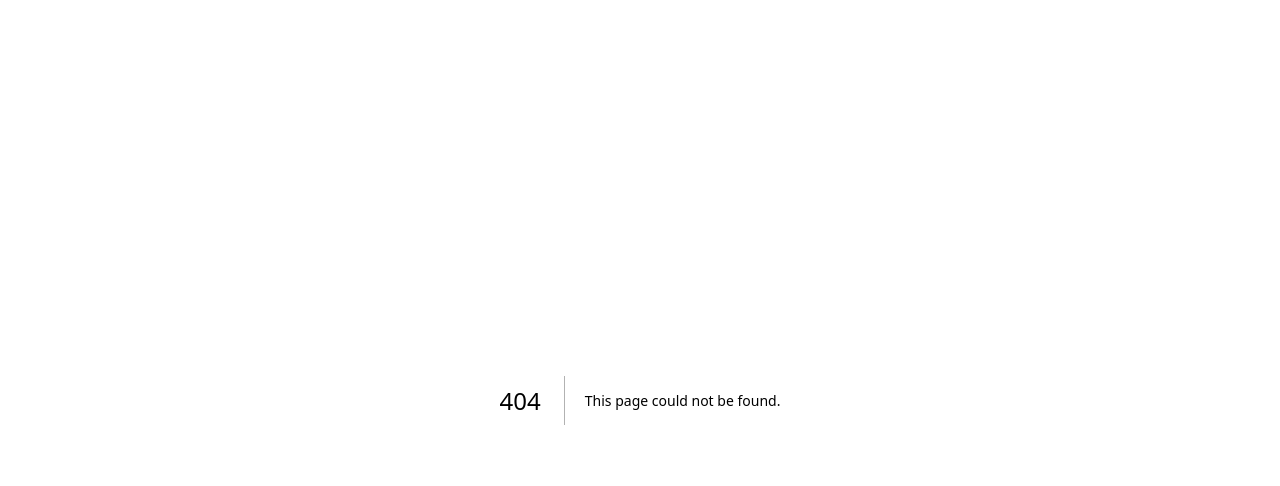
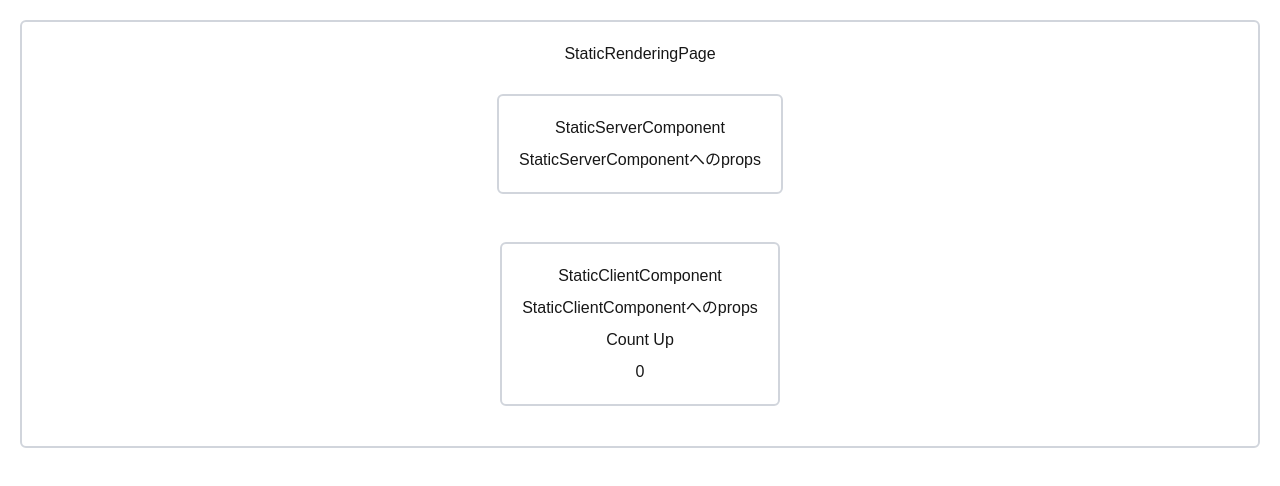
Before and after one commit to cozy-666/Next.js_stuydy, a Next.js app in the folder test-nextjs/: page /practice/static-rendering in a window 1280 px wide. Before the commit this address had no page. Shown: the top 486 px of the page. Built offline with nearby package versions, Linux system fonts and the light colour scheme.

Commit message:
Static-rendering作成し、生成されたファイル確認

```diff
--- /dev/null
+++ b/test-nextjs/app/practice/static-rendering/page.tsx
@@ -0,0 +1,15 @@
+import React from 'react'
+import Box from '@/components/Box';
+import StaticServerComponent from '@/components/StaticServerComponent';
+import StaticClientComponent from '@/components/StaticClientComponent';
+
+const StaticRenderingPage = () => {
+  return (
+    <Box>
+      <h1>StaticRenderingPage</h1>
+      <StaticServerComponent text="StaticServerComponentへのprops"/>
+      <StaticClientComponent text="StaticClientComponentへのprops"/>
+    </Box>
+  )
+}
+export default StaticRenderingPage;
--- a/test-nextjs/components/StaticClientComponent.tsx
+++ b/test-nextjs/components/StaticClientComponent.tsx
@@ -1,3 +1,4 @@
+"use client";
 import React, { useState } from 'react'
 import Box from './Box';
 
--- /dev/null
+++ b/test-nextjs/components/StaticServerComponent.tsx
@@ -0,0 +1,19 @@
+import React from 'react'
+import Box from './Box';
+
+type propsType = {
+    text: string;
+}
+
+
+const StaticServerComponent = async ({text}: propsType) => {
+
+    return (
+        <Box>
+            <h2>StaticServerComponent</h2>
+            <p>{text}</p>
+        </Box>
+    )
+}
+
+export default StaticServerComponent
```
Also changed, not shown: 1 other file (tests, documents, lock files or other folders).
